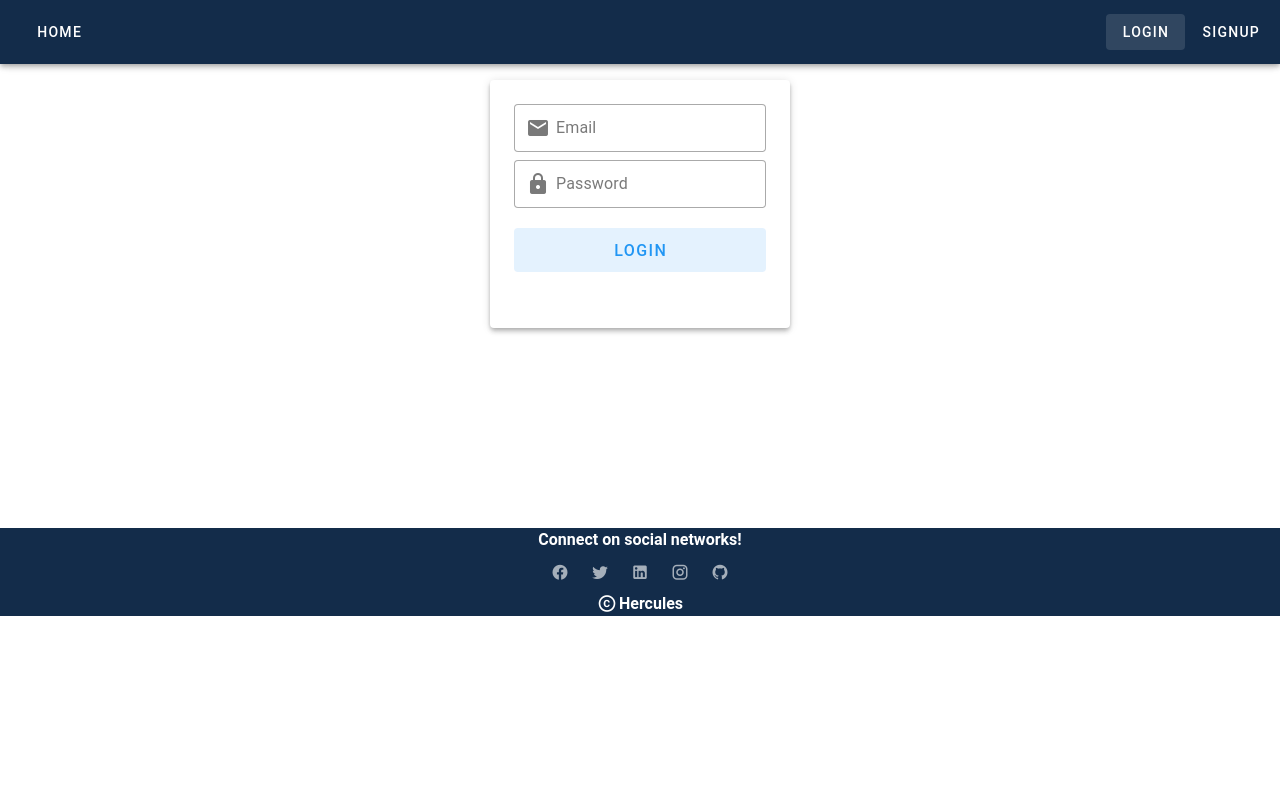
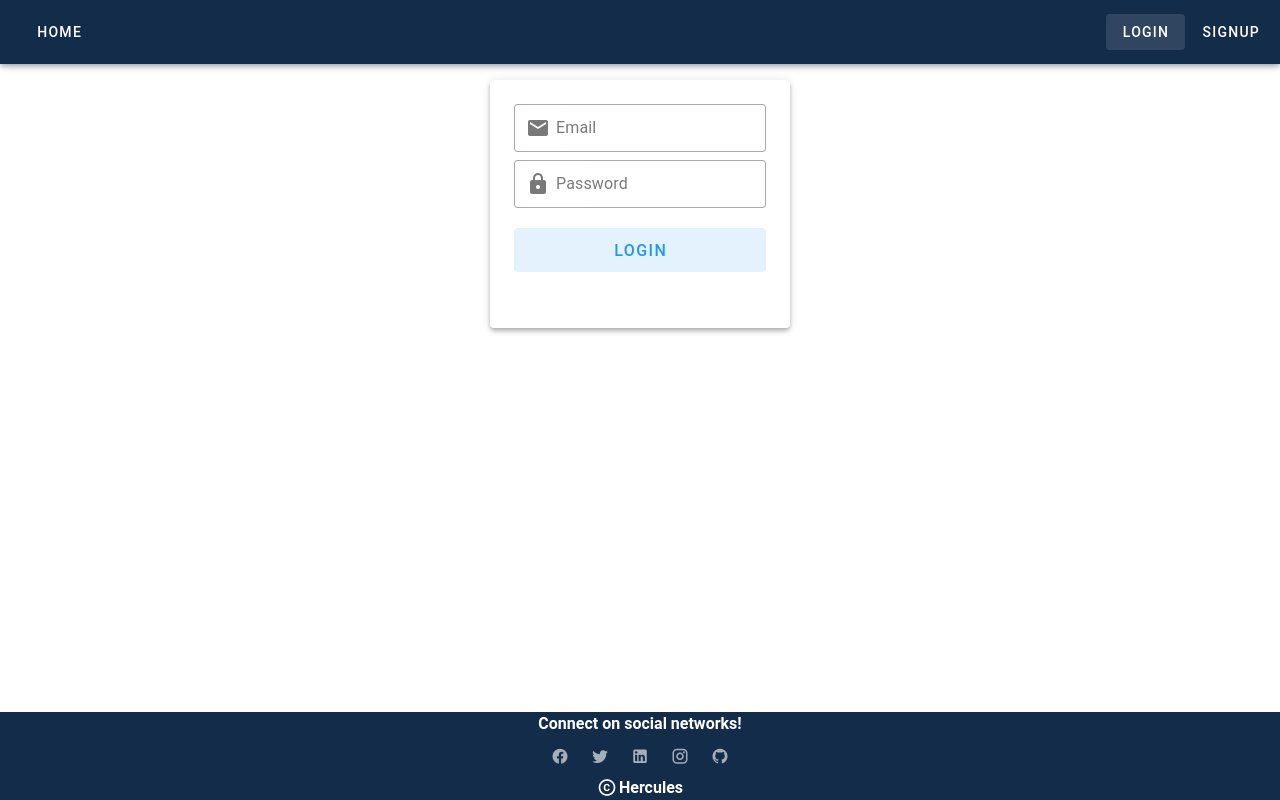
Before and after one commit to Imran17192/HackathonFulda, a Vue app in the folder frontend/: page /login in a window 1280 px wide. Built offline with nearby package versions, Linux system fonts and the light colour scheme.

Commit message:
Remove extra footer spacing

```diff
--- a/frontend/src/App.vue
+++ b/frontend/src/App.vue
@@ -36,7 +36,7 @@
             </v-container>
         </v-main>
 
-        <v-footer class="d-flex flex-column pa-0">
+        <v-footer class="d-flex flex-column-reverse pa-0">
             <TheFooter />
         </v-footer>
     </v-app>
```
